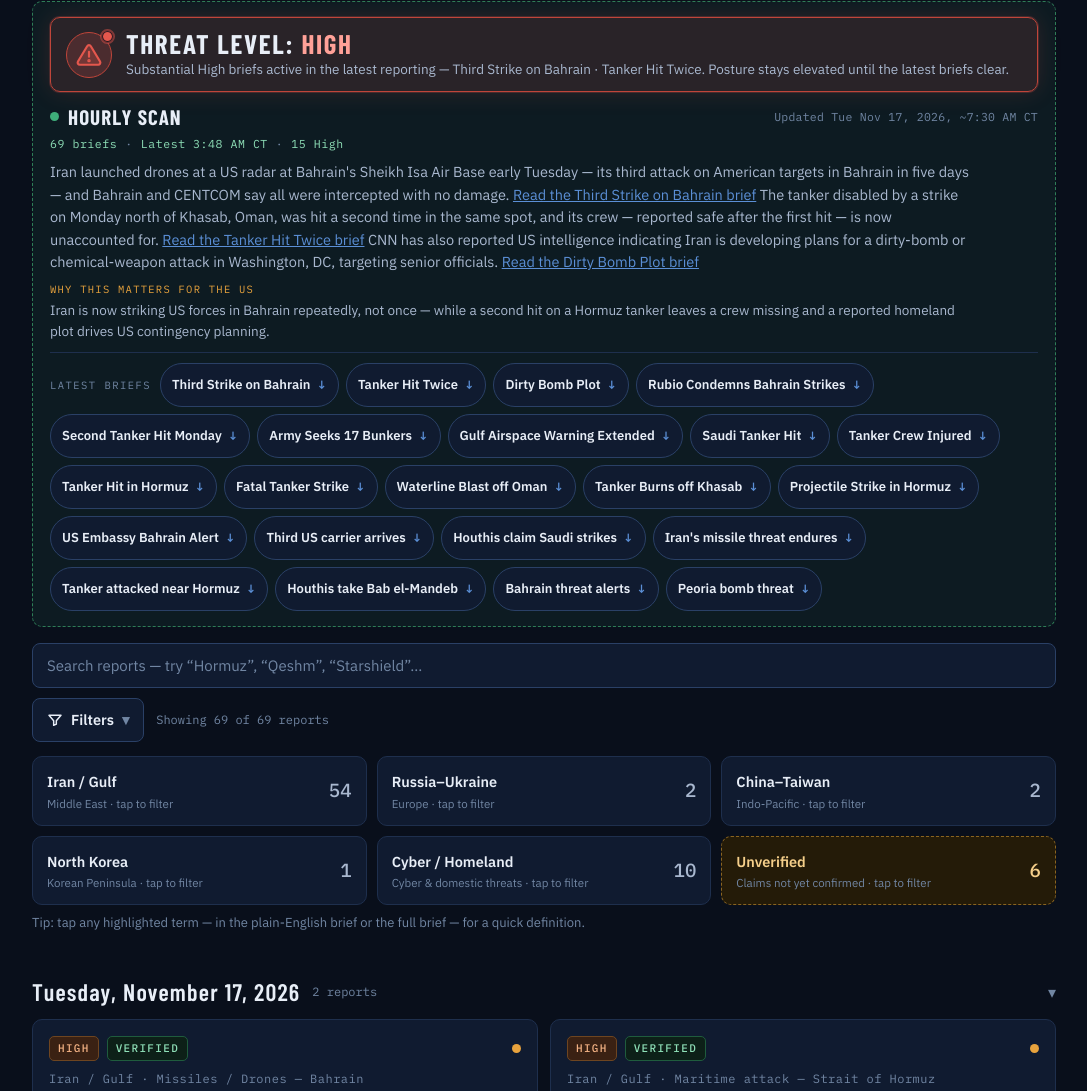
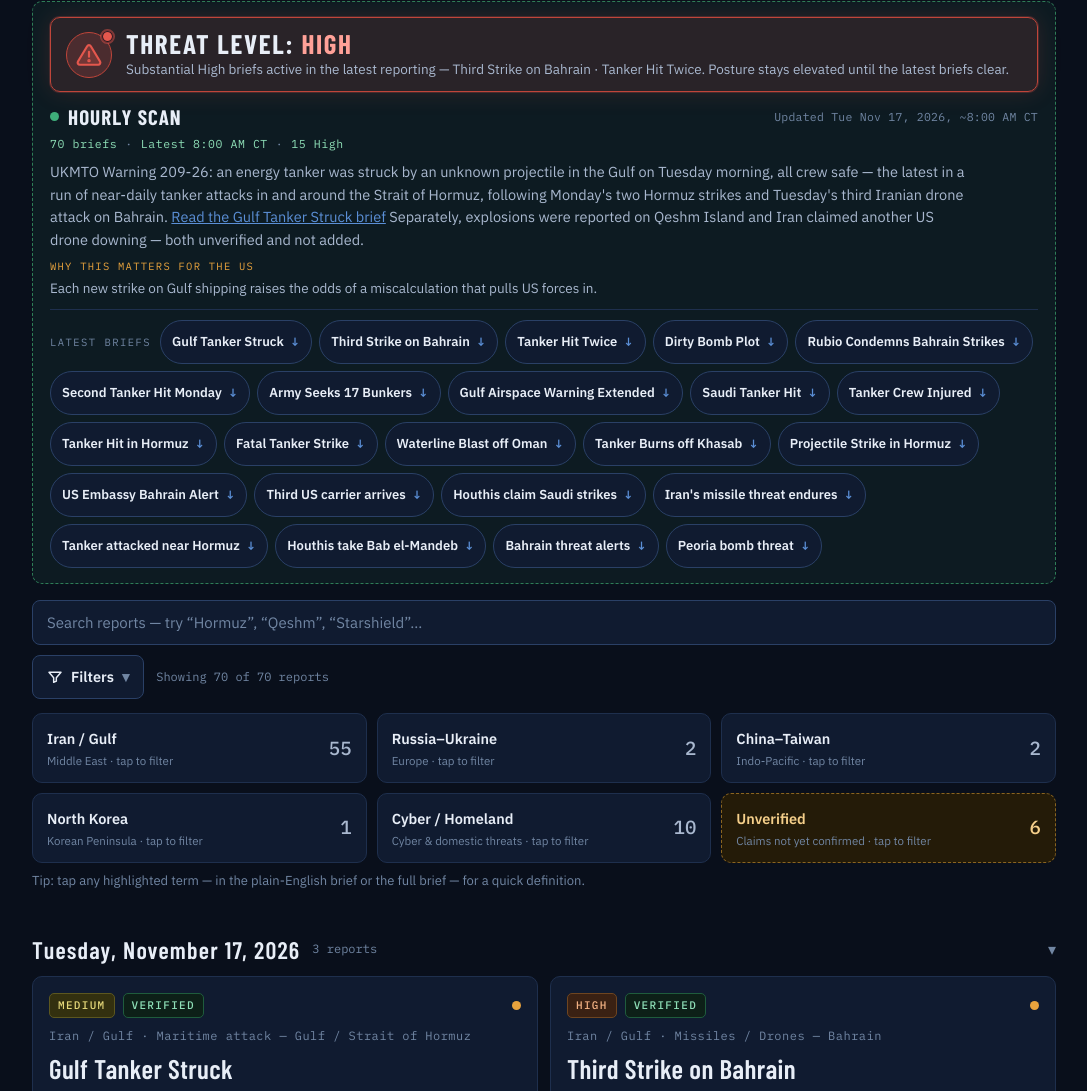
Before and after one commit to cole-ductan/Conflict-watch, a plain HTML site: page index.html in a window 1280 px wide. Shown: the part 489-1580 px from the top of the page, without its empty margins (96-1183 px from the left). Drawn offline with nearby package versions, Linux system fonts and the light colour scheme.

Commit message:
Add 1 verified report: Gulf Tanker Struck (70 reports total)

```diff
--- a/index.html
+++ b/index.html
@@ -616,13 +616,14 @@
         <span class="hs-dot" aria-hidden="true"></span>
         <h3>Hourly Scan</h3>
       </div>
-      <span class="hs-time">Updated Tue Nov 17, 2026, ~7:30 AM CT</span>
-      <p class="hs-meta"><span id="hsBriefCount">69 briefs</span><span class="sep" aria-hidden="true">·</span><span id="hsLatest">Latest 2:00 AM CT</span><span class="sep" aria-hidden="true">·</span><span id="hsHigh">15 High</span></p>
+      <span class="hs-time">Updated Tue Nov 17, 2026, ~8:00 AM CT</span>
+      <p class="hs-meta"><span id="hsBriefCount">70 briefs</span><span class="sep" aria-hidden="true">·</span><span id="hsLatest">Latest 2:00 AM CT</span><span class="sep" aria-hidden="true">·</span><span id="hsHigh">15 High</span></p>
     </div>
-    <p class="hs-lede">Iran launched drones at a US radar at Bahrain's Sheikh Isa Air Base early Tuesday — its third attack on American targets in Bahrain in five days — and Bahrain and CENTCOM say all were intercepted with no damage. <a href="#/reports" data-scan-target="iran-2026-11-17-bahrain-sheikh-isa-drones">Read the Third Strike on Bahrain brief</a> The tanker disabled by a strike on Monday north of Khasab, Oman, was hit a second time in the same spot, and its crew — reported safe after the first hit — is now unaccounted for. <a href="#/reports" data-scan-target="khasab-tanker-second-strike-nov17">Read the Tanker Hit Twice brief</a> CNN has also reported US intelligence indicating Iran is developing plans for a dirty-bomb or chemical-weapon attack in Washington, DC, targeting senior officials. <a href="#/reports" data-scan-target="cnn-iran-dirty-bomb-dc-nov16">Read the Dirty Bomb Plot brief</a></p>
-    <p class="hs-why"><span>Why this matters for the US</span>Iran is now striking US forces in Bahrain repeatedly, not once — while a second hit on a Hormuz tanker leaves a crew missing and a reported homeland plot drives US contingency planning.</p>
+    <p class="hs-lede">UKMTO Warning 209-26: an energy tanker was struck by an unknown projectile in the Gulf on Tuesday morning, all crew safe — the latest in a run of near-daily tanker attacks in and around the Strait of Hormuz, following Monday's two Hormuz strikes and Tuesday's third Iranian drone attack on Bahrain. <a href="#/reports" data-scan-target="ukmto-209-26-gulf-tanker-nov17">Read the Gulf Tanker Struck brief</a> Separately, explosions were reported on Qeshm Island and Iran claimed another US drone downing — both unverified and not added.</p>
+    <p class="hs-why"><span>Why this matters for the US</span>Each new strike on Gulf shipping raises the odds of a miscalculation that pulls US forces in.</p>
     <div class="hs-links">
       <span class="hs-links-label">Latest briefs</span>
+      <a class="hs-link" href="#/reports" data-scan-target="ukmto-209-26-gulf-tanker-nov17">Gulf Tanker Struck <span class="arr" aria-hidden="true">↓</span></a>
       <a class="hs-link" href="#/reports" data-scan-target="iran-2026-11-17-bahrain-sheikh-isa-drones">Third Strike on Bahrain <span class="arr" aria-hidden="true">↓</span></a>
       <a class="hs-link" href="#/reports" data-scan-target="khasab-tanker-second-strike-nov17">Tanker Hit Twice <span class="arr" aria-hidden="true">↓</span></a>
       <a class="hs-link" href="#/reports" data-scan-target="cnn-iran-dirty-bomb-dc-nov16">Dirty Bomb Plot <span class="arr" aria-hidden="true">↓</span></a>
@@ -680,7 +681,7 @@
           <div class="fgroup" role="radiogroup" aria-label="Theater">
             <h4>Theater</h4>
             <label class="fopt"><input type="radio" name="f-theater" value="all" checked><span>All theaters</span></label>
-            <label class="fopt"><input type="radio" name="f-theater" value="iran-gulf"><span>Iran / Gulf</span><span class="fopt-n">52</span></label>
+            <label class="fopt"><input type="radio" name="f-theater" value="iran-gulf"><span>Iran / Gulf</span><span class="fopt-n">53</span></label>
             <label class="fopt"><input type="radio" name="f-theater" value="russia-ukraine"><span>Russia–Ukraine</span><span class="fopt-n">2</span></label>
             <label class="fopt"><input type="radio" name="f-theater" value="china-taiwan"><span>China–Taiwan</span><span class="fopt-n">2</span></label>
             <label class="fopt"><input type="radio" name="f-theater" value="israel-gaza-lebanon"><span>Israel–Gaza–Lebanon</span><span class="fopt-n">0</span></label>
@@ -689,16 +690,16 @@
           </div>
           <div class="fgroup" role="radiogroup" aria-label="Severity">
             <h4>Severity</h4>
-            <label class="fopt"><input type="radio" name="f-sev" value="all" checked><span>All</span><span class="fopt-n">69</span></label>
+            <label class="fopt"><input type="radio" name="f-sev" value="all" checked><span>All</span><span class="fopt-n">70</span></label>
             <label class="fopt"><input type="radio" name="f-sev" value="critical"><span>Critical</span><span class="fopt-n">0</span></label>
             <label class="fopt"><input type="radio" name="f-sev" value="high"><span>High</span><span class="fopt-n">13</span></label>
-            <label class="fopt"><input type="radio" name="f-sev" value="medium"><span>Medium</span><span class="fopt-n">46</span></label>
+            <label class="fopt"><input type="radio" name="f-sev" value="medium"><span>Medium</span><span class="fopt-n">47</span></label>
             <label class="fopt"><input type="radio" name="f-sev" value="low"><span>Low</span><span class="fopt-n">7</span></label>
           </div>
           <div class="fgroup" role="radiogroup" aria-label="Status">
             <h4>Status</h4>
-            <label class="fopt"><input type="radio" name="f-status" value="all" checked><span>All reports</span><span class="fopt-n">69</span></label>
-            <label class="fopt"><input type="radio" name="f-status" value="verified"><span>Verified</span><span class="fopt-n">63</span></label>
+            <label class="fopt"><input type="radio" name="f-status" value="all" checked><span>All reports</span><span class="fopt-n">70</span></label>
+            <label class="fopt"><input type="radio" name="f-status" value="verified"><span>Verified</span><span class="fopt-n">64</span></label>
             <label class="fopt"><input type="radio" name="f-status" value="unverified"><span>Unverified</span><span class="fopt-n">6</span></label>
           </div>
           <div class="fsheet-foot">
@@ -707,7 +708,7 @@
           </div>
         </div>
       </div>
-      <p class="count-line" id="countLine">Showing 69 of 69 reports</p>
+      <p class="count-line" id="countLine">Showing 70 of 70 reports</p>
     </div>
     <div class="tile-grid" id="tileGrid" role="group" aria-label="Filter by conflict or status"></div>
     <p class="tip-line">Tip: tap any highlighted term — in the plain-English brief or the full brief — for a quick definition.</p>
@@ -1067,6 +1068,23 @@ var THEATER_NAMES = {
   "cyber-homeland":"Cyber / Homeland"
 };
 var REPORTS = [
+{
+  id:"ukmto-209-26-gulf-tanker-nov17",
+  ts:"2026-11-17T14:00:00Z",
+  group:"Tuesday, November 17, 2026",
+  theater:"iran-gulf",
+  severity:"medium",
+  category:"Maritime attack — Gulf / Strait of Hormuz",
+  title:"Energy tanker struck by unknown projectile in the Gulf before entering Strait of Hormuz — all crew safe (UKMTO Warning 209-26)",
+  headline:"Gulf Tanker Struck",
+  simple:"An energy tanker was hit by an unknown projectile in the Gulf on Tuesday morning, November 17, while sailing east toward the Strait of Hormuz. Everyone on board is safe. UKMTO has not named the ship, said where exactly it was hit, or who fired — and no one else has claimed the attack. It is the latest in a run of near-daily strikes on tankers in and around the strait.",
+  summary:"What happened — UKMTO Warning 209-26: UKMTO reported that an energy tanker was struck by an unknown projectile in the Gulf on Tuesday morning, November 17, while sailing east toward the Strait of Hormuz, before entering the strait. All crew are safe. UKMTO has not named the vessel, said where exactly it was hit, or identified who fired, and no party has claimed the attack. No fire or disablement was reported in the warning. Context — this is the latest in a run of near-daily strikes on tankers in and around the strait, following Monday's two Hormuz strikes (UKMTO Warnings 207-26 and 208-26, both already on this dashboard and both rated medium). Contested claims — none are attached to this incident: UKMTO says “unknown projectile” and has not attributed the strike. Iran's separate mine claims (two/four/six tankers) are not connected to this incident; those claims remain unverified and are a separate family already tracked in the Unverified section. Why this matters for the US: The Strait of Hormuz is the chokepoint for Gulf oil and a US Navy operating area. Near-daily projectile strikes on commercial tankers — even with crews safe — raise the risk to US and allied shipping, push up energy and insurance costs, and increase the chance of a miscalculation that pulls US forces in. The pattern, not any single hit, is the threat.",
+  confidence:"High for the UKMTO facts (warning number, vessel type, unknown projectile, crew safe — UKMTO's own warning, quoted verbatim in the Al Jazeera liveblog); Medium on the exact time and position, which UKMTO has not published.",
+  flag:"Attacker unidentified — vessel unnamed by UKMTO; no claim of responsibility. Iran's separate mine claims are unverified and not established as connected to this strike",
+  sources:[
+    {name:"UKMTO Warning 209-26, posted by UKMTO Operations Centre on November 17, 2026 — via Al Jazeera liveblog", date:"Nov 17, 2026", url:"https://1-e8259.azureedge.net/amp/news/liveblog/2026/11/16/live-houthis-advance-in-yemen-as-tankers-hit-sea-mines-in-strait-of-hormuz"}
+  ]
+},
 {
   id:"iran-2026-11-17-bahrain-sheikh-isa-drones",
   ts:"2026-11-17T08:00:00Z",
```
